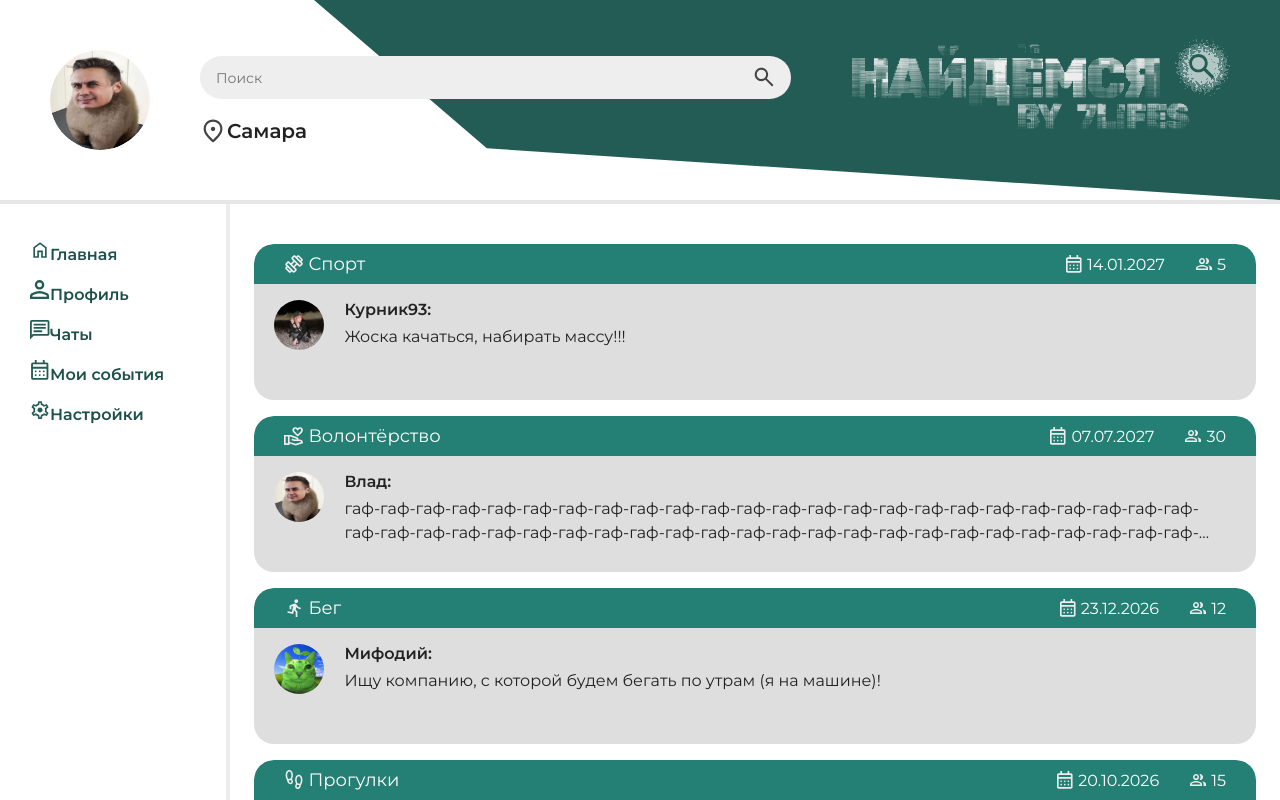
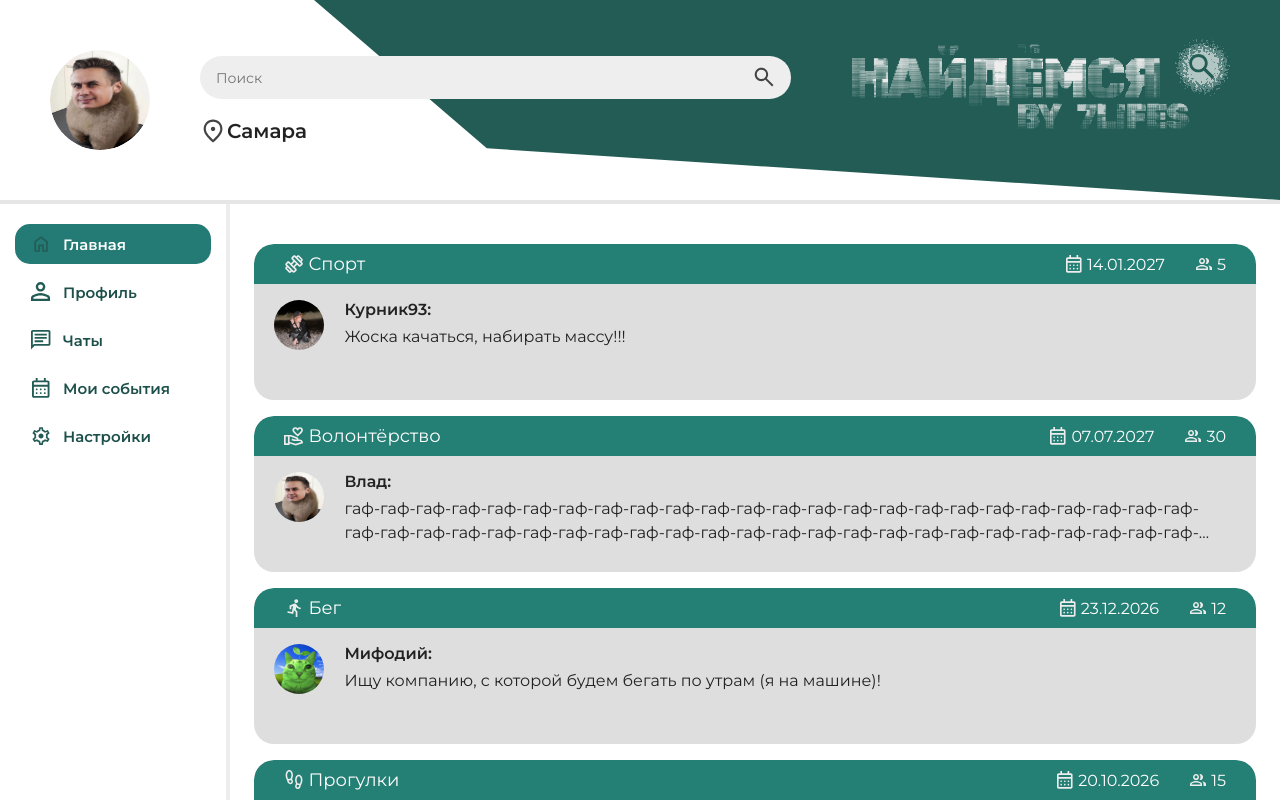
Before and after one commit to alwaysfirst23/Friend_finder, a React (Vite) app in the folder demo/frontend/: page / in a window 1280 px wide. Shown: the top 800 px of the page. Built offline with nearby package versions, Linux system fonts and the light colour scheme.

Commit message:
feat: подредактировала файлы для меню

```diff
--- a/demo/frontend/src/components/Menu.css
+++ b/demo/frontend/src/components/Menu.css
@@ -1,13 +1,34 @@
 .navigation {
-    display: block;
-    align-items: center;
-    padding: 20px 30px;
-    font-size: 16px;
+    display: flex;
+    flex-direction: column;
+    padding: 20px 15px;
+    gap: 8px;
+    font-size: 15px;
     color: #1d504a;
     font-weight: 600;
 }
 
-.navigation img{
+.navigation__input {
+    display: flex;
+    align-items: center;
+    gap: 12px;
+    margin: 0;
+    padding: 10px 16px;
+    border-radius: 15px;
+    cursor: pointer;
+}
+
+.navigation__input:hover {
+    background-color: #f0f7f6;
+}
+
+.navigation__input.active {
+    background-color: #247a74;
+    color: #fff;
+}
+
+.navigation img {
     width: 20px;
     height: 20px;
+    object-fit: contain;
 }
--- a/demo/frontend/src/components/Menu.jsx
+++ b/demo/frontend/src/components/Menu.jsx
@@ -8,7 +8,7 @@ import settingsIcon from '../assets/icons/settings-icon-green.svg'
 function Menu() {
     return(
         <div className='navigation'>
-            <p className='navigation__input'>
+            <p className='navigation__input active'>
                 <img src={homeIcon} alt='' />
                 <span>Главная</span>
             </p>
```
